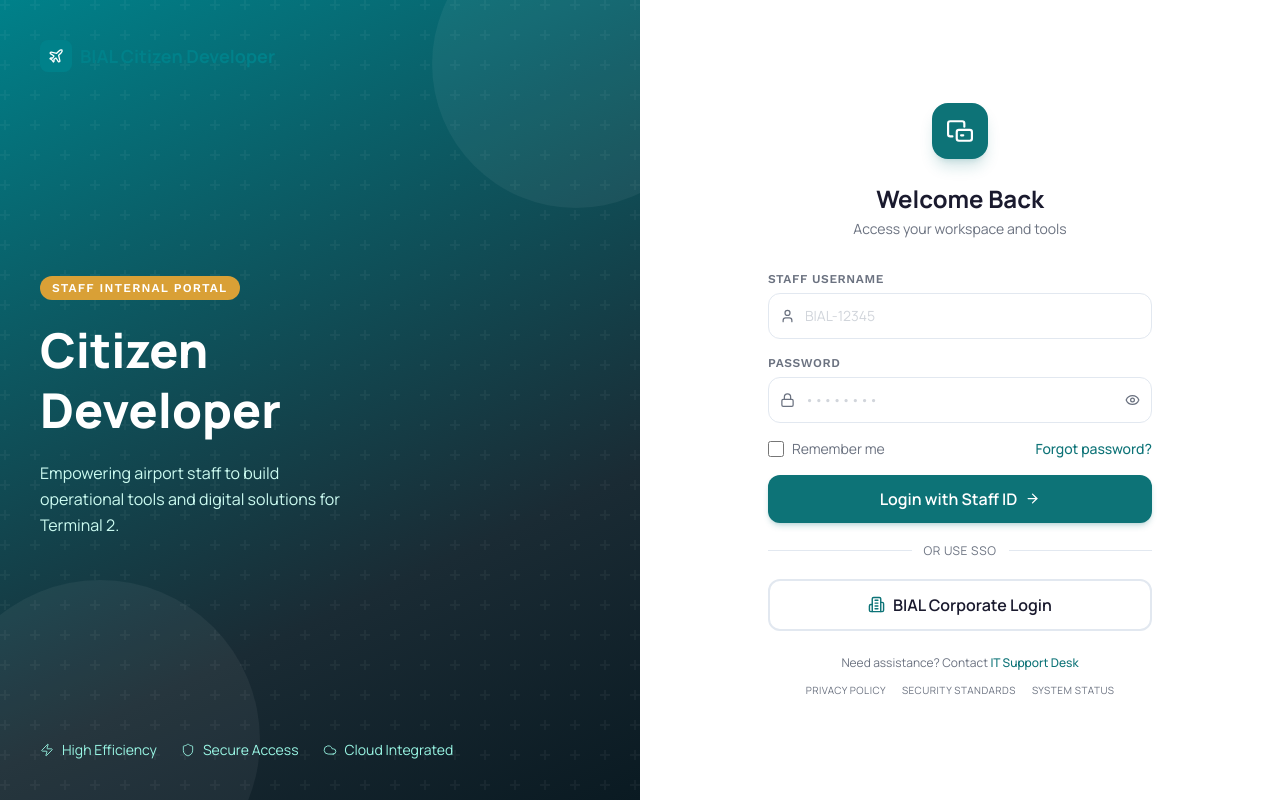
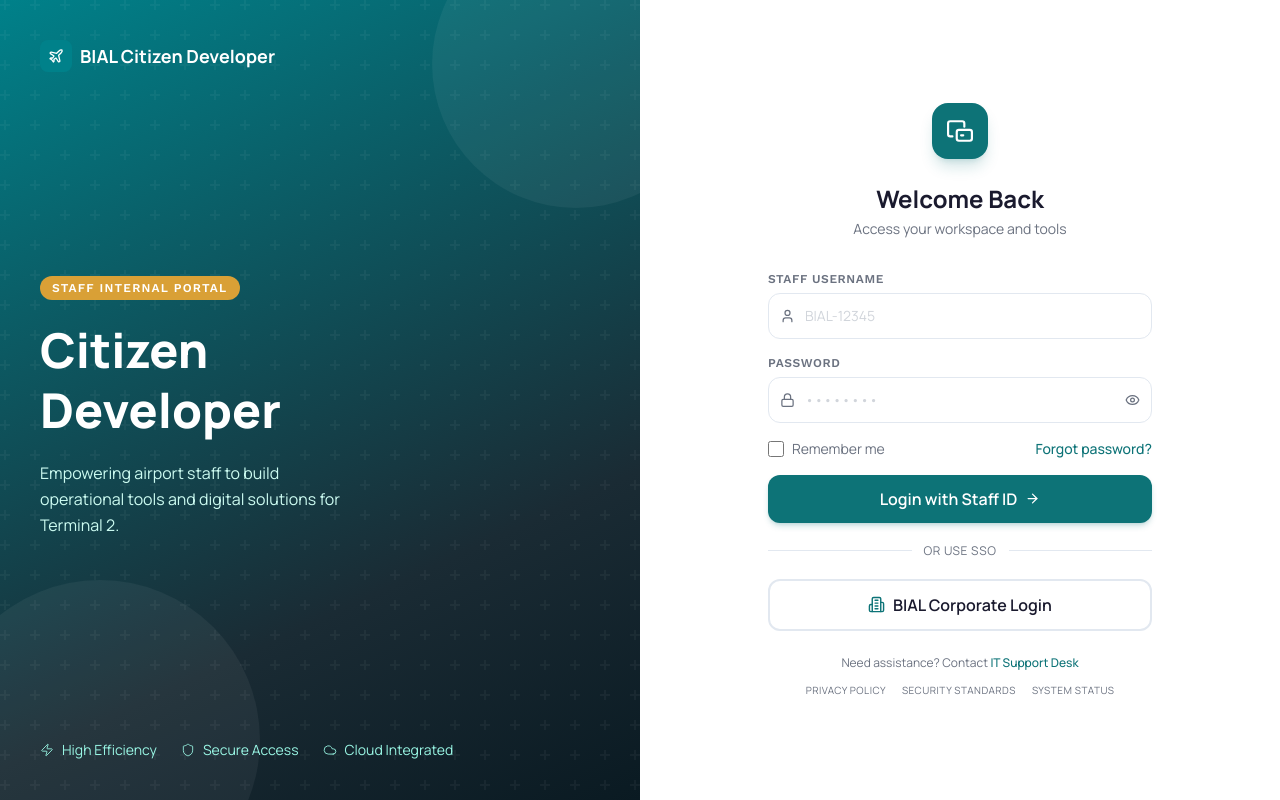
Before and after one commit to anirudheyyani7-cpu/bial-cd-active, a React (Vite) app in the folder portal/: page /login in a window 1280 px wide. Built offline with nearby package versions, Linux system fonts and the light colour scheme.

Commit message:
BIAL login page logo - white

```diff
--- a/portal/src/components/BIALLogo.jsx
+++ b/portal/src/components/BIALLogo.jsx
@@ -6,7 +6,7 @@
       <div className={`w-8 h-8 rounded-lg flex items-center justify-center ${dark ? 'bg-white' : 'bg-[#00818A]'}`}>
         <Plane size={16} className={dark ? 'text-[#00818A]' : 'text-white'} strokeWidth={2} />
       </div>
-      <span className={`font-manrope text-lg ${dark ? 'text-white' : ''}`} style={{ fontWeight: 700, color: dark ? undefined : '#00818A' }}>
+      <span className={`font-manrope text-lg ${dark ? 'text-white' : ''}`} style={{ fontWeight: 700, color: dark ? undefined : '#FFFFFF' }}>
         BIAL Citizen Developer
       </span>
     </div>
```
